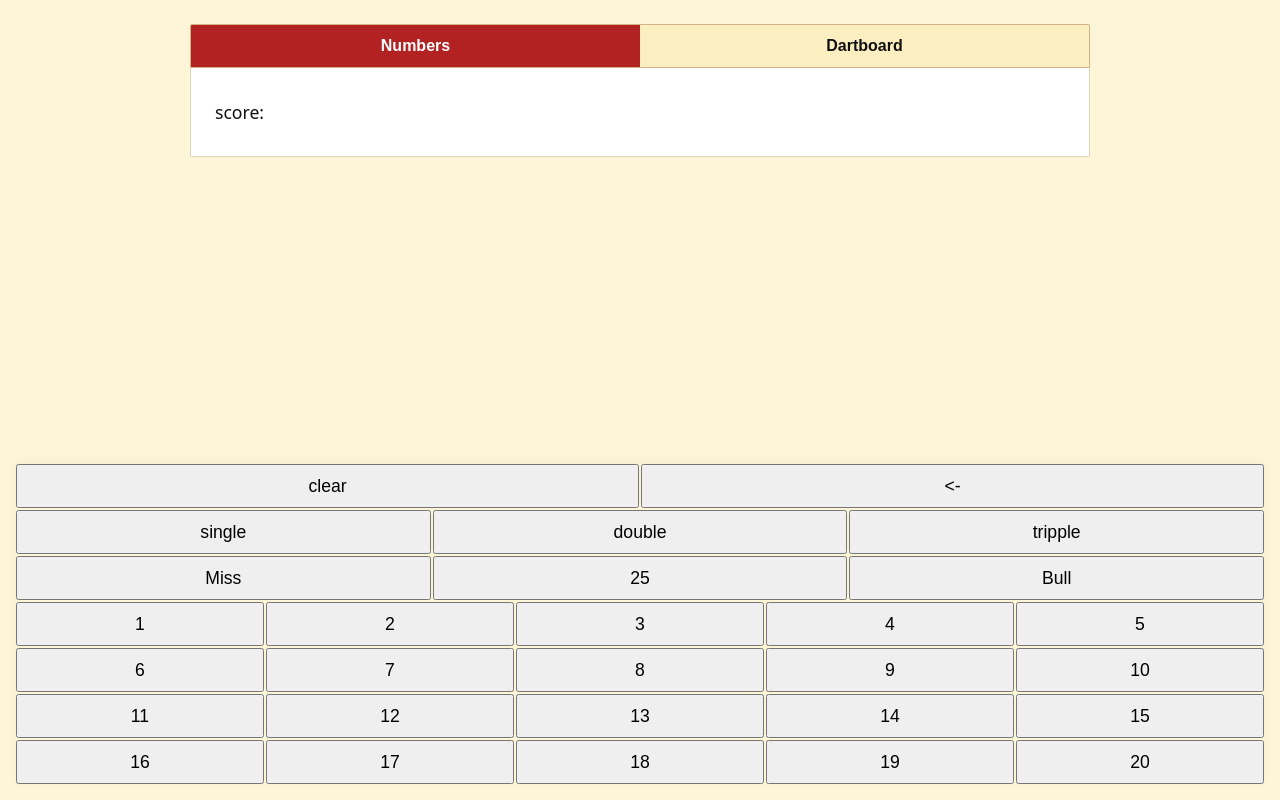
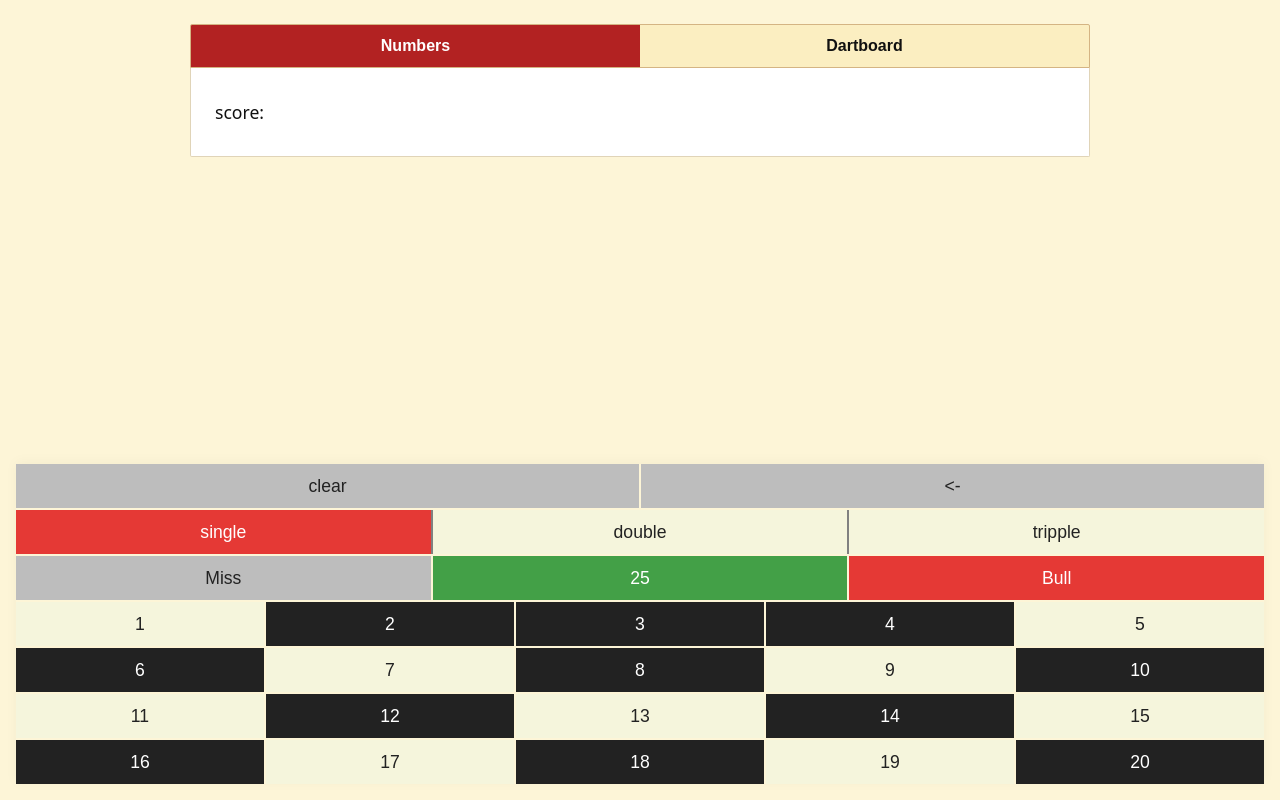
Before and after one commit to marekcieslar/dart-count, a React (Vite) app: page / in a window 1280 px wide. Built offline with nearby package versions, Linux system fonts and the light colour scheme.

Commit message:
buttons colors

```diff
--- /dev/null
+++ b/src/components/Button.module.css
@@ -0,0 +1,87 @@
+.white {
+  background: #fff;
+  color: #222;
+}
+.white:active,
+.white:focus-visible {
+  background: #222;
+  color: #fff;
+  box-shadow: inset 0 4px 16px rgba(0, 0, 0, 0.35);
+  transform: translateY(2px) scale(0.98);
+  transition: all 0.08s;
+}
+.button {
+  width: 100%;
+  height: 100%;
+  font-size: 1.1rem;
+  padding: 0;
+  border: none;
+  outline: none;
+  cursor: pointer;
+  transition: all 0.12s;
+}
+
+.default {
+  background: #bdbdbd;
+  color: #222;
+}
+.default:active,
+.default:focus-visible {
+  background: #222;
+  color: #bdbdbd;
+  box-shadow: inset 0 4px 16px rgba(0, 0, 0, 0.35);
+  transform: translateY(2px) scale(0.98);
+  transition: all 0.08s;
+}
+
+.red {
+  background: #e53935;
+  color: #fff;
+}
+.red:active,
+.red:focus-visible {
+  background: #fff;
+  color: #e53935;
+  box-shadow: inset 0 4px 16px rgba(0, 0, 0, 0.35);
+  transform: translateY(2px) scale(0.98);
+  transition: all 0.08s;
+}
+
+.black {
+  background: #222;
+  color: #fff;
+}
+.black:active,
+.black:focus-visible {
+  background: #fff;
+  color: #222;
+  box-shadow: inset 0 4px 16px rgba(0, 0, 0, 0.35);
+  transform: translateY(2px) scale(0.98);
+  transition: all 0.08s;
+}
+
+.green {
+  background: #43a047;
+  color: #fff;
+}
+.green:active,
+.green:focus-visible {
+  background: #fff;
+  color: #43a047;
+  box-shadow: inset 0 4px 16px rgba(0, 0, 0, 0.35);
+  transform: translateY(2px) scale(0.98);
+  transition: all 0.08s;
+}
+
+.beige {
+  background: #f5f5dc;
+  color: #222;
+}
+.beige:active,
+.beige:focus-visible {
+  background: #222;
+  color: #f5f5dc;
+  box-shadow: inset 0 4px 16px rgba(0, 0, 0, 0.35);
+  transform: translateY(2px) scale(0.98);
+  transition: all 0.08s;
+}
--- a/src/components/Button.tsx
+++ b/src/components/Button.tsx
@@ -1,22 +1,33 @@
 import React from 'react';
+import styles from './Button.module.css';
 
 type ButtonProps = React.ButtonHTMLAttributes<HTMLButtonElement> & {
   children: React.ReactNode;
   style?: React.CSSProperties;
+  typeColor?: 'red' | 'black' | 'green' | 'beige';
 };
 
-function Button({ children, style, ...rest }: ButtonProps) {
+function Button({ children, style, typeColor, ...rest }: ButtonProps) {
+  let colorClass = styles.default;
+  switch (typeColor) {
+    case 'red':
+      colorClass = styles.red;
+      break;
+    case 'black':
+      colorClass = styles.black;
+      break;
+    case 'green':
+      colorClass = styles.green;
+      break;
+    case 'beige':
+      colorClass = styles.beige;
+      break;
+    default:
+      colorClass = styles.default;
+  }
+  const className = [styles.button, colorClass].join(' ');
   return (
-    <button
-      style={{
-        width: '100%',
-        height: '100%',
-        fontSize: '1.1rem',
-        padding: 0,
-        ...style,
-      }}
-      {...rest}
-    >
+    <button className={className} style={style} {...rest}>
       {children}
     </button>
   );
--- a/src/components/Numbers.tsx
+++ b/src/components/Numbers.tsx
@@ -1,5 +1,7 @@
 import type { FC } from 'react';
 import Button from './Button';
+
+import { useState } from 'react';
 
 const Numbers: FC = () => {
   const ROWS = 6;
@@ -7,6 +9,10 @@ const Numbers: FC = () => {
   const margin = 16;
   const buttonPanelHeight = '40vh';
   const rowHeight = `calc(${buttonPanelHeight} / ${ROWS})`;
+
+  const [selectedType, setSelectedType] = useState<
+    'single' | 'double' | 'tripple'
+  >('single');
 
   return (
     <div
@@ -45,43 +51,65 @@ const Numbers: FC = () => {
           <Button>clear</Button>
           <Button>{'<-'}</Button>
         </div>
-        <div style={{ display: 'flex', gap: '2px', height: rowHeight }}>
-          <Button>single</Button>
-          <Button>double</Button>
-          <Button>tripple</Button>
+        <div
+          style={{
+            display: 'flex',
+            gap: '2px',
+            height: rowHeight,
+            background: 'grey',
+          }}
+        >
+          <Button
+            typeColor={selectedType === 'single' ? 'red' : 'beige'}
+            onClick={() => setSelectedType('single')}
+          >
+            single
+          </Button>
+          <Button
+            typeColor={selectedType === 'double' ? 'red' : 'beige'}
+            onClick={() => setSelectedType('double')}
+          >
+            double
+          </Button>
+          <Button
+            typeColor={selectedType === 'tripple' ? 'red' : 'beige'}
+            onClick={() => setSelectedType('tripple')}
+          >
+            tripple
+          </Button>
         </div>
         <div style={{ display: 'flex', gap: '2px', height: rowHeight }}>
           <Button>Miss</Button>
-          <Button>25</Button>
-          <Button>Bull</Button>
+          <Button typeColor="green">25</Button>
+          <Button typeColor="red">Bull</Button>
         </div>
         <div style={{ display: 'flex', gap: '2px', height: rowHeight }}>
-          <Button>1</Button>
-          <Button>2</Button>
-          <Button>3</Button>
-          <Button>4</Button>
-          <Button>5</Button>
+          <Button typeColor="beige">1</Button>
+          <Button typeColor="black">2</Button>
+          <Button typeColor="black">3</Button>
+          <Button typeColor="black">4</Button>
+          <Button typeColor="beige">5</Button>
         </div>
         <div style={{ display: 'flex', gap: '2px', height: rowHeight }}>
-          <Button>6</Button>
-          <Button>7</Button>
-          <Button>8</Button>
-          <Button>9</Button>
-          <Button>10</Button>
+          <Button typeColor="black">6</Button>
+          <Button typeColor="beige">7</Button>
+          <Button typeColor="black">8</Button>
+          <Button typeColor="beige">9</Button>
+          <Button typeColor="black">10</Button>
         </div>
         <div style={{ display: 'flex', gap: '2px', height: rowHeight }}>
-          <Button>11</Button>
-          <Button>12</Button>
-          <Button>13</Button>
-          <Button>14</Button>
-          <Button>15</Button>
+          <Button typeColor="beige">11</Button>
+          <Button typeColor="black">12</Button>
+          <Button typeColor="beige">13</Button>
+          <Button typeColor="black">14</Button>
+          <Button typeColor="beige">15</Button>
         </div>
         <div style={{ display: 'flex', gap: '2px', height: rowHeight }}>
-          <Button>16</Button>
-          <Button>17</Button>
-          <Button>18</Button>
-          <Button>19</Button>
-          <Button>20</Button>
+          <Button typeColor="black">16</Button>
+          <Button typeColor="beige">17</Button>
+          <Button typeColor="black">18</Button>
+          <Button typeColor="beige">19</Button>
+          <Button typeColor="black">20</Button>
         </div>
       </div>
     </div>
```
